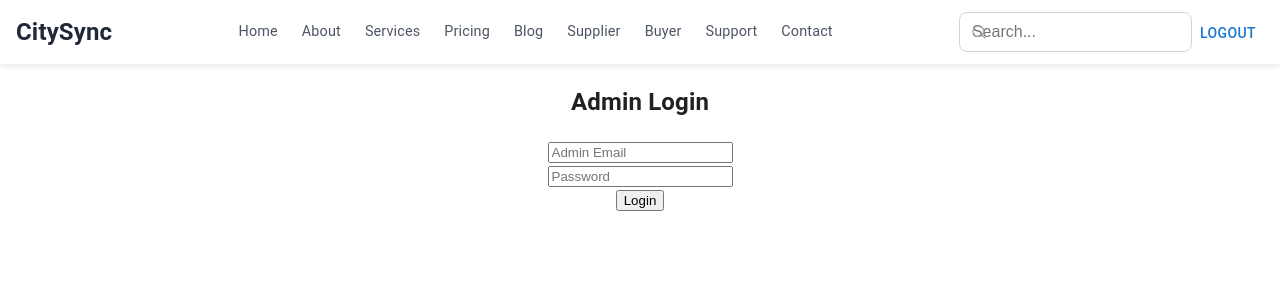
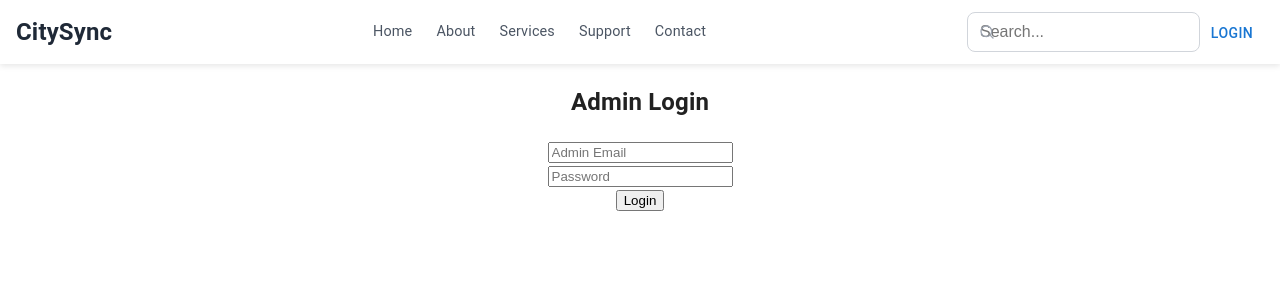
Before and after one commit to Rishabhjain2109/CitySync, a React (Create React App) app in the folder client/: page /admin/login in a window 1280 px wide. Shown: the top 300 px of the page. Built offline with nearby package versions, Linux system fonts and the light colour scheme.

Commit message:
Modified image submitting button

```diff
--- a/client/package.json
+++ b/client/package.json
@@ -12,6 +12,7 @@
     "@testing-library/react": "^16.3.0",
     "@testing-library/user-event": "^13.5.0",
     "axios": "^1.12.2",
+    "dotenv": "^17.2.3",
     "leaflet": "^1.9.4",
     "leaflet.heat": "^0.2.0",
     "react": "^19.2.0",
--- a/client/src/components/AdminLogin.js
+++ b/client/src/components/AdminLogin.js
@@ -14,6 +14,7 @@ const AdminLogin = () => {
       const res = await axios.post('http://localhost:5000/api/admin/login', { email, password });
       localStorage.setItem('adminToken', res.data.token);
       navigate('/admin/dashboard');
+      window.location.href = "/admin/dashboard";
     } catch (err) {
       console.error(err);
       alert('Invalid admin credentials');
--- a/client/src/components/BasicComponents/Form/ComplaintForm.js
+++ b/client/src/components/BasicComponents/Form/ComplaintForm.js
@@ -1,6 +1,8 @@
 import React, { useState, useEffect } from "react";
 import "./ComplaintForm.css";
 import axios from "axios";
+import Button from "../Button/Button";
+// import dote
 
 const ComplaintForm = () => {
   const [formData, setFormData] = useState({
@@ -13,6 +15,7 @@ const ComplaintForm = () => {
   });
   const [imagePreviews, setImagePreviews] = useState([]);
   const [loadingAddress, setLoadingAddress] = useState(false);
+  const [submitLoading, setSubmitLoading] = useState(false);
 
   // 🌍 Get location when component mounts
   useEffect(() => {
@@ -86,6 +89,7 @@ const ComplaintForm = () => {
   };
 
   const handleSubmit = async (e) => {
+    setSubmitLoading(true);
     e.preventDefault();
 
     const data = new FormData();
@@ -114,6 +118,8 @@ const ComplaintForm = () => {
       console.error("Error submitting complaint:", error);
       alert("Error submitting complaint.");
     }
+
+    setSubmitLoading(false);
   };
 
   return (
@@ -205,9 +211,9 @@ const ComplaintForm = () => {
           />
         </div>
 
-        <button type="submit" className="submit-btn">
-          Submit
-        </button>
+        <Button disabled={submitLoading} type="submit" className="submit-btn">
+          {!submitLoading ? "Submit" : "Submitting"}
+        </Button>
       </form>
     </div>
   );
--- a/client/src/components/Header.js
+++ b/client/src/components/Header.js
@@ -3,19 +3,40 @@ import { FiSearch } from "react-icons/fi";
 import "./css/Header.css";
 import { Button } from "@mui/material";
 
-
-const logout = ()=>{
-  localStorage.setItem("token","");
-  window.location.href = "/";
-}
-
 const Header = () => {
   const [isMenuOpen, setIsMenuOpen] = useState(false);
   const [isVisible, setIsVisible] = useState(false);
+  const [isLoggedIn, setIsLoggedIn] = useState(false);
 
+  // Check login state on mount
   useEffect(() => {
     setIsVisible(true);
+    const token = localStorage.getItem("token");
+    const adminToken = localStorage.getItem("adminToken");
+    if (token || adminToken) {
+      setIsLoggedIn(true);
+    }
   }, []);
+
+  // Logout function
+  const logout = () => {
+    localStorage.setItem("token", "");
+    localStorage.setItem("adminToken", "");
+    if (localStorage.getItem("adminToken") !== "") {
+      window.location.href = "/admin/login";
+      return;
+    }
+    window.location.href = "/";
+  };
+
+  // Handle login/logout button click
+  const handleAuthClick = () => {
+    if (isLoggedIn) {
+      logout();
+    } else {
+      window.location.href = "/";
+    }
+  };
 
   const toggleMenu = () => {
     setIsMenuOpen(!isMenuOpen);
@@ -25,16 +46,11 @@ const Header = () => {
     { id: 1, name: "Home", href: "#" },
     { id: 2, name: "About", href: "#" },
     { id: 3, name: "Services", href: "#" },
-    { id: 4, name: "Pricing", href: "#" },
-    { id: 5, name: "Blog", href: "#" },
-    { id: 6, name: "Supplier", href: "#" },
-    { id: 7, name: "Buyer", href: "#" },
     { id: 8, name: "Support", href: "#" },
-    { id: 9, name: "Contact", href: "#" }
+    { id: 9, name: "Contact", href: "#" },
   ];
 
   return (
-
     <header className={`header ${isVisible ? "visible" : ""}`}>
       <div className="header-container">
         <div className="logo">
@@ -53,8 +69,9 @@ const Header = () => {
         <div className="search-container">
           <input type="text" placeholder="Search..." className="search-input" />
           <FiSearch className="search-icon" />
-            <Button onClick={()=>{logout()}}>Logout</Button>
-
+          <Button onClick={handleAuthClick}>
+            {isLoggedIn ? "Logout" : "Login"}
+          </Button>
         </div>
 
         <div className="menu-button">
@@ -78,14 +95,12 @@ const Header = () => {
         <div className="mobile-search">
           <input type="text" placeholder="Search..." className="search-input" />
           <FiSearch className="search-icon" />
-            <Button onClick={()=>{logout()}}>Logout</Button>
-
+          <Button onClick={handleAuthClick}>
+            {isLoggedIn ? "Logout" : "Login"}
+          </Button>
         </div>
       </div>
     </header>
-
-
-
   );
 };
 
```
Also changed, not shown: 1 other file (tests, documents, lock files or other folders). Lines whose indentation alone changed are shown as unchanged.
